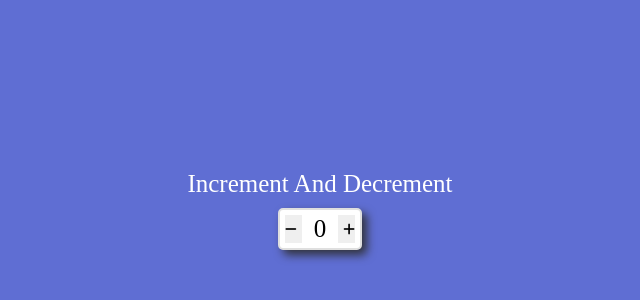
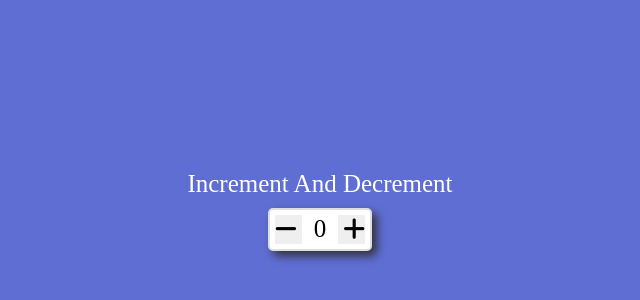
Before and after one commit to Pratul-1443/Counter, a plain HTML site: page index.html in a window 1280 px wide. Shown: the part 190-490 px from the top of the page, without its empty margins (80-720 px from the left). Drawn offline with Linux system fonts and the light colour scheme.

Commit message:
Update style.css

```diff
--- a/style.css
+++ b/style.css
@@ -39,10 +39,14 @@ body{
 border-right:px black ;
 padding-right: 5px;
 border: white;
+font: bold ;
+font-size: 25px;
 }
 
 .rb{
     border-left: 3px gray;
     border: white;
     padding-left: 5px;
+    font: bold ;
+    font-size: 25px;
 }
```
